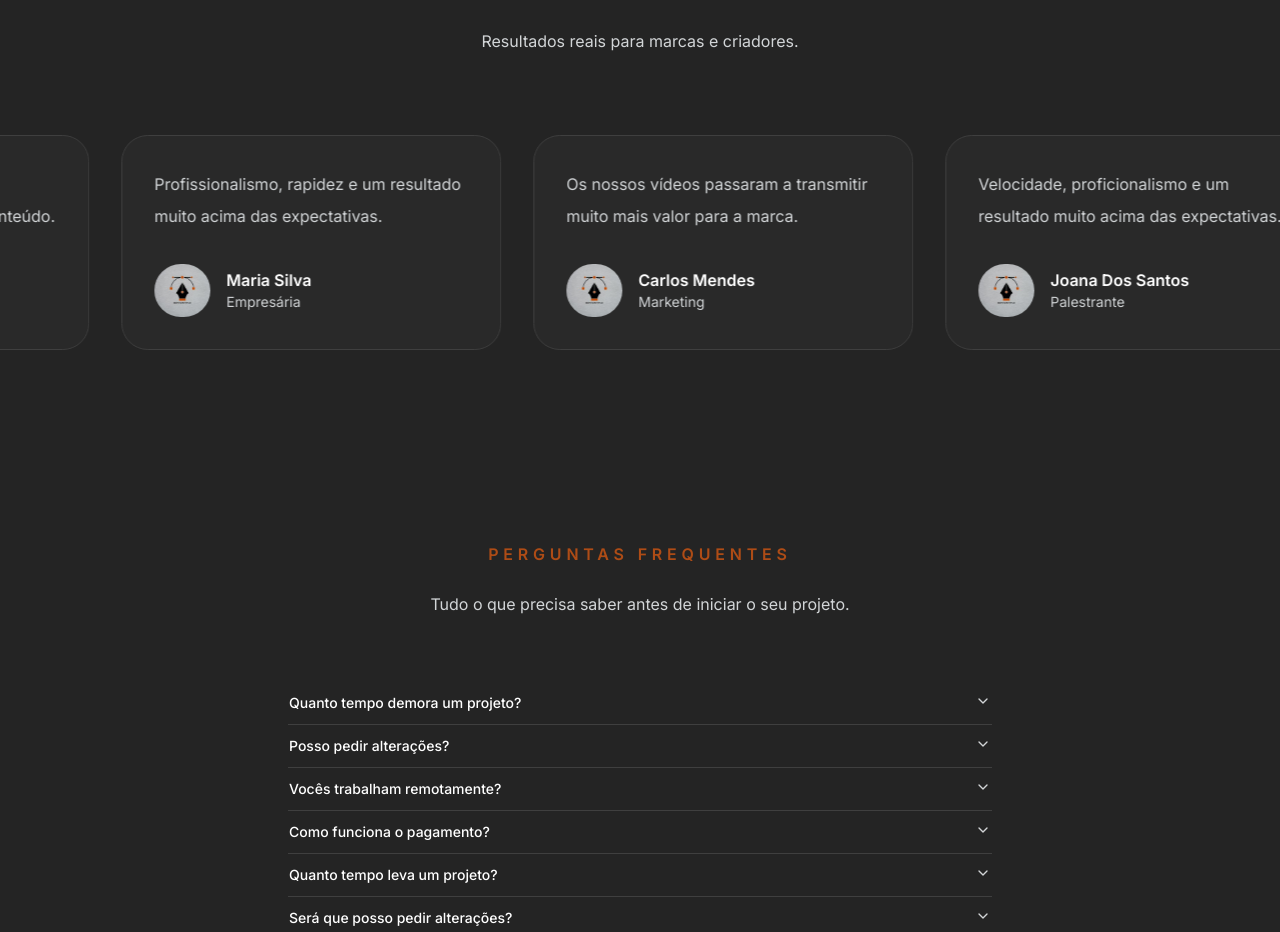
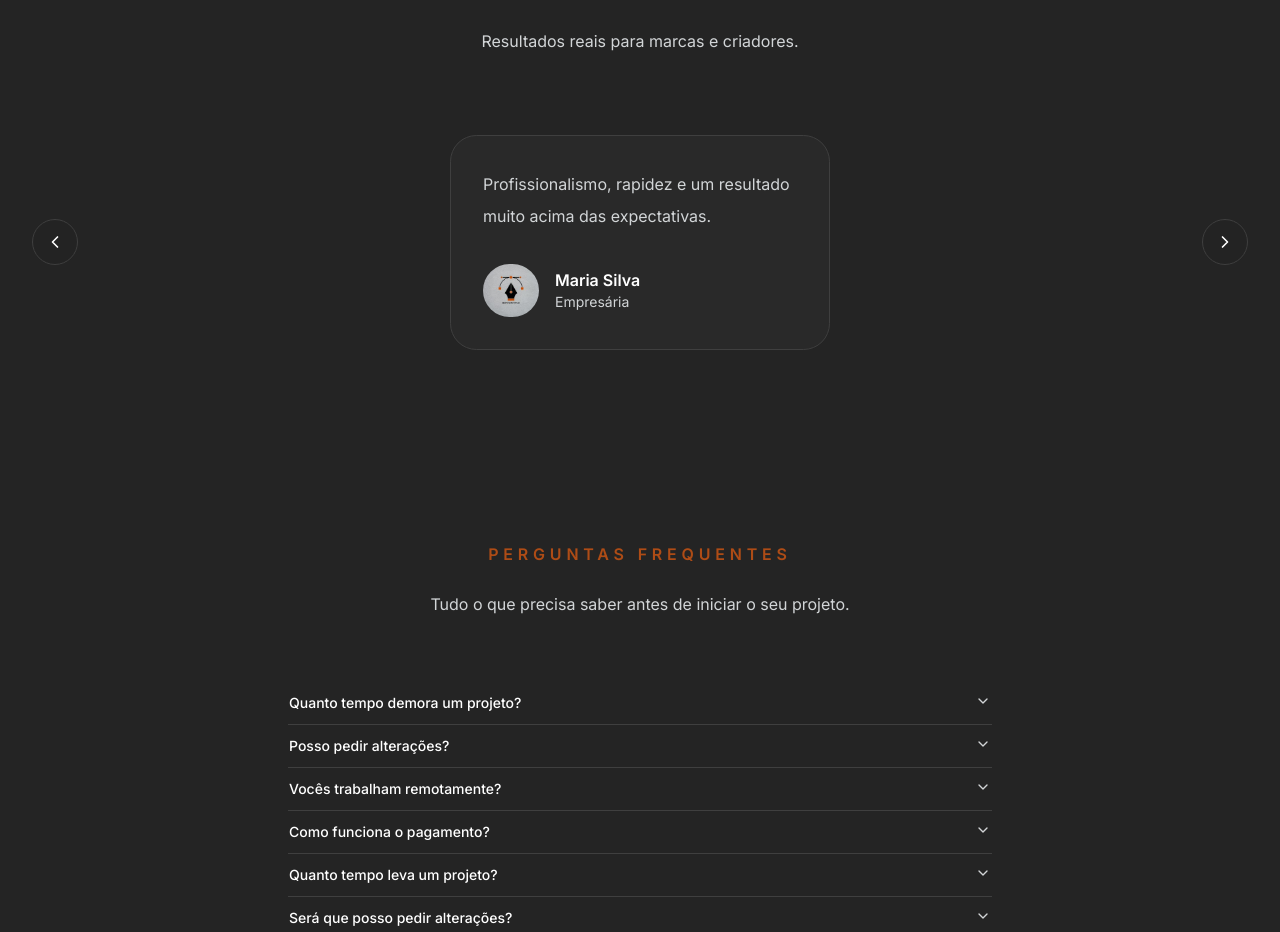
Before and after one commit to ade-simao/edita-criativo, a Next.js app: page / in a window 1280 px wide. Shown: the part 6520-7452 px from the top of the page. Built offline with nearby package versions, Linux system fonts and the light colour scheme.

Commit message:
refactor(testimonials): redesign carousel architecture

```diff
--- a/src/app/(home)/_components/sections/testimonials/Testimonials.tsx
+++ b/src/app/(home)/_components/sections/testimonials/Testimonials.tsx
@@ -1,6 +1,8 @@
 "use client";
 
-import { motion } from "framer-motion";
+import { AnimatePresence, motion } from "framer-motion";
+import { ChevronLeft, ChevronRight } from "lucide-react";
+import { useEffect, useState } from "react";
 
 import { Container } from "@/components/layout/Container";
 import { Heading } from "@/components/typography/Heading";
@@ -11,6 +13,35 @@ import { testimonials } from "./data";
 import { TestimonialCard } from "./TestimonialCard";
 
 export function Testimonials() {
+  const [current, setCurrent] = useState(0);
+  const [paused, setPaused] = useState(false);
+
+  useEffect(() => {
+    if (paused) return;
+
+    const interval = setInterval(() => {
+      setCurrent((prev) => (prev + 1) % testimonials.length);
+    }, 5000);
+
+    return () => clearInterval(interval);
+  }, [paused]);
+
+  const next = () => {
+    setPaused(true);
+
+    setCurrent((prev) => (prev + 1) % testimonials.length);
+
+    setTimeout(() => setPaused(false), 5000);
+  };
+
+  const previous = () => {
+    setPaused(true);
+
+    setCurrent((prev) => (prev === 0 ? testimonials.length - 1 : prev - 1));
+
+    setTimeout(() => setPaused(false), 5000);
+  };
+
   return (
     <Section id="testimonials" className="overflow-hidden">
       <Container>
@@ -24,19 +55,79 @@ export function Testimonials() {
           </Text>
         </div>
 
-        <motion.div
-          animate={{ x: ["0%", "-50%"] }}
-          transition={{
-            duration: 35,
-            repeat: Infinity,
-            ease: "linear",
-          }}
-          className="mt-20 flex w-max gap-6 lg:gap-8"
+        <div
+          className="relative mt-20"
+          onMouseEnter={() => setPaused(true)}
+          onMouseLeave={() => setPaused(false)}
         >
-          {[...testimonials, ...testimonials].map((item, index) => (
-            <TestimonialCard key={index} {...item} />
-          ))}
-        </motion.div>
+          <AnimatePresence mode="wait">
+            <motion.div
+              key={current}
+              initial={{ opacity: 0, x: 60 }}
+              animate={{ opacity: 1, x: 0 }}
+              exit={{ opacity: 0, x: -60 }}
+              transition={{
+                duration: 0.45,
+                ease: "easeOut",
+              }}
+              className="flex justify-center"
+            >
+              <TestimonialCard {...testimonials[current]} />
+            </motion.div>
+          </AnimatePresence>
+
+          <button
+            onClick={previous}
+            className="
+      absolute
+      left-0
+      top-1/2
+      -translate-y-1/2
+
+      rounded-full
+
+      border
+
+      bg-background/80
+
+      p-3
+
+      backdrop-blur
+
+      transition
+
+      hover:border-primary
+    "
+          >
+            <ChevronLeft size={20} />
+          </button>
+
+          <button
+            onClick={next}
+            className="
+      absolute
+      right-0
+      top-1/2
+      -translate-y-1/2
+
+      rounded-full
+
+      border
+
+      bg-background/80
+
+      p-3
+
+      backdrop-blur
+
+      transition
+
+      hover:border-primary
+    "
+          >
+            <ChevronRight size={20} />
+          </button>
+        </div>
       </Container>
     </Section>
   );
```
